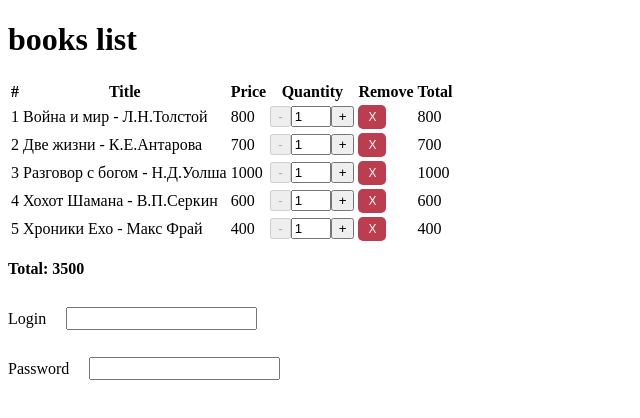
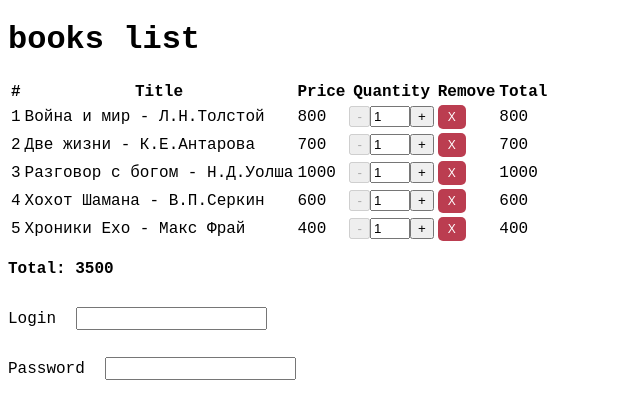
Before and after one commit to EvgeniaLeleo/sky-react, a React (Create React App) app: page / in a window 1280 px wide. Shown: the top 418 px of the page, without its empty margins (0-640 px from the left). Built offline with nearby package versions, Linux system fonts and the light colour scheme.

Commit message:
refactor: fix some issues after review, change font-family

```diff
--- a/src/App.css
+++ b/src/App.css
@@ -1,3 +1,7 @@
+body {
+  font-family: 'Courier New', Courier, monospace;
+}
+
 .order {
   background: #e5e5e5;
   border: 1px solid #d9ebe8;
--- a/src/components/LoginPass.js
+++ b/src/components/LoginPass.js
@@ -1,18 +1,22 @@
-import useInputRequired from './userHook';
+import useForm from './userHook';
 import gendalf from './gendalf.png';
 
 const classNames = require('classnames');
 
 const LoginPass = () => {
-  const inputChangeHandle = useInputRequired(true);
-  const { errorText, onBlur, onChange, value } = inputChangeHandle;
+  const form = useForm({
+    email: { value: '', errorText: '', required: true },
+    password: { value: '', errorText: '', required: true },
+  });
+
+  const { onBlur, onChange, state } = form;
 
   const loginStyles = classNames('form-input', {
-    'border-red': inputChangeHandle.errorText.login,
+    'border-red': state.email.errorText,
   });
 
   const passwordStyles = classNames('form-input', {
-    'border-red': inputChangeHandle.errorText.password,
+    'border-red': state.password.errorText,
   });
 
   return (
@@ -23,14 +27,14 @@ const LoginPass = () => {
         </label>
         <input
           className={loginStyles}
-          id="login"
-          name="login"
-          value={value.login}
+          id="email"
+          name="email"
+          value={state.email.value}
           onBlur={onBlur}
           onChange={onChange}
         />
-        <div className="errorText">{errorText.login}</div>
-        {errorText.login && (
+        <div className="errorText">{state.email.errorText}</div>
+        {state.email.errorText && (
           <img className="img" src={gendalf} alt="You shall not pass!" />
         )}
       </div>
@@ -44,12 +48,12 @@ const LoginPass = () => {
           type="password"
           id="password"
           name="password"
-          value={value.password}
+          value={state.password.value}
           onBlur={onBlur}
           onChange={onChange}
         />
-        <div className="errorText">{errorText.password}</div>
-        {errorText.password && (
+        <div className="errorText">{state.password.errorText}</div>
+        {state.password.errorText && (
           <img className="img" src={gendalf} alt="You shall not pass!" />
         )}
       </div>
--- a/src/components/userHook.js
+++ b/src/components/userHook.js
@@ -1,44 +1,36 @@
 import { useState } from 'react';
-import PropTypes from 'prop-types';
 
-const useInputRequired = (required) => {
-  const [value, setValue] = useState({ login: '', password: '' });
-  const [errorText, setErrorText] = useState({ login: '', password: '' });
+const useForm = (formConfig) => {
+  const [state, setState] = useState(formConfig);
+
+  const onBlur = (e) => {
+    if (!e.target.value && state[e.target.name].required)
+      setState((prev) => ({
+        ...prev,
+        [e.target.name]: {
+          value: e.target.value,
+          errorText: `Введите ${e.target.name}! Иначе...`,
+          required: true,
+        },
+      }));
+  };
+
+  const onChange = (e) => {
+    setState((prev) => ({
+      ...prev,
+      [e.target.name]: {
+        value: e.target.value,
+        errorText: '',
+        required: true,
+      },
+    }));
+  };
 
   return {
-    onBlur: (e) => {
-      if (!e.target.value && required)
-        setErrorText((prev) => ({
-          ...prev,
-          [e.target.name]: 'Введите данные! Иначе...',
-        }));
-    },
-    onChange: (e) => {
-      setValue((prev) => ({ ...prev, [e.target.name]: e.target.value }));
-      if (value && required)
-        setErrorText((prev) => ({
-          ...prev,
-          [e.target.name]: '',
-        }));
-    },
-    value,
-    errorText,
+    onBlur,
+    onChange,
+    state,
   };
 };
 
-useInputRequired.propTypes = {
-  required: PropTypes.bool,
-};
-
-useInputRequired.defaultProps = {
-  required: true,
-};
-
-// useInputRequired.propTypes = {
-//   errorText: PropTypes.number.isRequired,
-//   onBlur: PropTypes.func.isRequired,
-//   onChange: PropTypes.func.isRequired,
-//   value: PropTypes.string.isRequired,
-// };
-
-export default useInputRequired;
+export default useForm;
```
